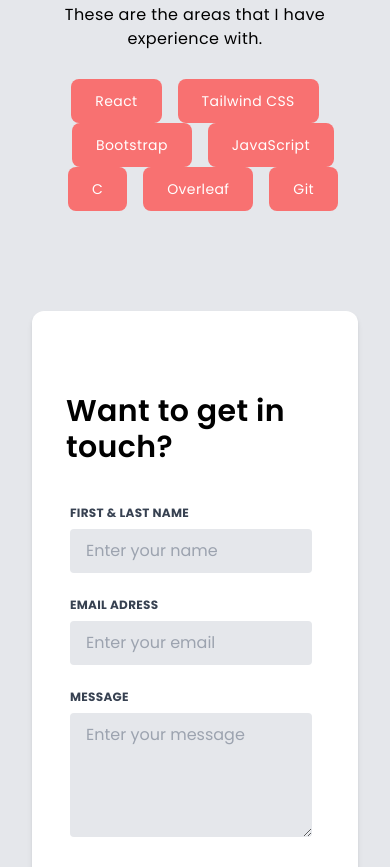
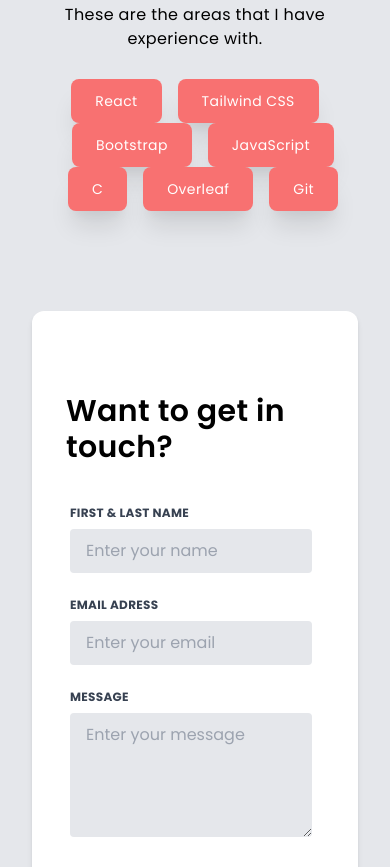
Before and after one commit to sebastianlivoni/personal-website, a React (Create React App) app: page /about in a window 390 px wide. Shown: the part 4160-5027 px from the top of the page. Built offline with nearby package versions, Linux system fonts and the light colour scheme.

Commit message:
added box-shadow to skills buttons and changed classes for timeline

```diff
--- a/src/components/skills/index.js
+++ b/src/components/skills/index.js
@@ -4,13 +4,13 @@ export default function Skills() {
       <h1 className="text-center text-3xl font-bold mt-10">Programming Skills</h1>
       <p className="my-7 text-center" >These are the areas that I have experience with.</p>
       <div className="flex flex-wrap justify-center space-x-4">
-        <p className="px-6 py-3 bg-red-400 hover:bg-red-500 cursor-pointer rounded-lg text-sm text-white">React</p>
-        <p className="px-6 py-3 bg-red-400 hover:bg-red-500 cursor-pointer rounded-lg text-sm text-white">Tailwind CSS</p>
-        <p className="px-6 py-3 bg-red-400 hover:bg-red-500 cursor-pointer rounded-lg text-sm text-white">Bootstrap</p>
-        <p className="px-6 py-3 bg-red-400 hover:bg-red-500 cursor-pointer rounded-lg text-sm text-white">JavaScript</p>
-        <p className="px-6 py-3 bg-red-400 hover:bg-red-500 cursor-pointer rounded-lg text-sm text-white">C</p>
-        <p className="px-6 py-3 bg-red-400 hover:bg-red-500 cursor-pointer rounded-lg text-sm text-white">Overleaf</p>
-        <p className="px-6 py-3 bg-red-400 hover:bg-red-500 cursor-pointer rounded-lg text-sm text-white">Git</p>
+        <p className="shadow-xl px-6 py-3 bg-red-400 hover:bg-red-500 cursor-pointer rounded-lg text-sm text-white">React</p>
+        <p className="shadow-xl px-6 py-3 bg-red-400 hover:bg-red-500 cursor-pointer rounded-lg text-sm text-white">Tailwind CSS</p>
+        <p className="shadow-xl px-6 py-3 bg-red-400 hover:bg-red-500 cursor-pointer rounded-lg text-sm text-white">Bootstrap</p>
+        <p className="shadow-xl px-6 py-3 bg-red-400 hover:bg-red-500 cursor-pointer rounded-lg text-sm text-white">JavaScript</p>
+        <p className="shadow-xl px-6 py-3 bg-red-400 hover:bg-red-500 cursor-pointer rounded-lg text-sm text-white">C</p>
+        <p className="shadow-xl px-6 py-3 bg-red-400 hover:bg-red-500 cursor-pointer rounded-lg text-sm text-white">Overleaf</p>
+        <p className="shadow-xl px-6 py-3 bg-red-400 hover:bg-red-500 cursor-pointer rounded-lg text-sm text-white">Git</p>
       </div>
       {/*<div className="bg-red-200 w-full h-96 mt-8 flex space-x-5">
         <div className="bg-red-500 h-full w-14">
--- a/src/components/timeline/index.js
+++ b/src/components/timeline/index.js
@@ -7,7 +7,7 @@ export default function TimeLine() {
           <h1 className="text-center mb-8 font-bold text-xl">Education</h1>
           <div className="border-2-2 absolute border-opacity-20 border-gray-700 dark:border-gray-500 h-full border" style={{left: "50%"}}></div>
           <div className="mb-8 flex justify-between items-center w-full right-timeline">
-            <div className="order-1 w-4/12"></div>
+            <div className="order-1 w-5/12"></div>
             <div className="z-20 flex items-center order-1 bg-gray-800 dark:bg-gray-700 shadow-xl w-20 lg:w-32 h-8 rounded-full">
               <h1 className="mx-auto font-semibold text-xs lg:text-lg text-white">2007-2017</h1>
             </div>
@@ -18,7 +18,7 @@ export default function TimeLine() {
           </div>
 
           <div className="mb-8 flex justify-between flex-row-reverse items-center w-full left-timeline">
-            <div className="order-1 w-4/12"></div>
+            <div className="order-1 w-5/12"></div>
             <div className="z-20 flex items-center order-1 bg-gray-800 dark:bg-gray-700 shadow-xl w-20 lg:w-32 h-8 rounded-full">
               <h1 className="mx-auto text-white font-semibold text-xs lg:text-lg">2017-2018</h1>
             </div>
@@ -29,9 +29,9 @@ export default function TimeLine() {
           </div>
 
           <div className="mb-8 flex justify-between items-center w-full right-timeline">
-            <div className="order-1 w-4/12"></div>
+            <div className="order-1 w-5/12"></div>
             <div className="z-20 flex items-center order-1 bg-gray-800 dark:bg-gray-700 shadow-xl w-20 lg:w-32 h-8 rounded-full">
-              <h1 className="mx-auto font-semibold text-xs lg:text-xl text-white">2018-2021</h1>
+              <h1 className="mx-auto text-white font-semibold text-xs lg:text-lg">2018-2021</h1>
             </div>
             <div className="order-1 bg-custom-dark-gray-2 rounded-xl shadow-xl w-4/12 lg:w-5/12 px-6 py-4">
               <h3 className="mb-3 font-bold text-white text-sm lg:text-xl">Aalborg Business College, Turøgade</h3>
@@ -40,7 +40,7 @@ export default function TimeLine() {
           </div>
 
           <div className="mb-8 flex justify-between flex-row-reverse items-center w-full left-timeline">
-            <div className="order-1 w-4/12"></div>
+            <div className="order-1 w-5/12"></div>
             <div className="z-20 flex items-center order-1 bg-gray-800 dark:bg-gray-700 shadow-xl w-20 lg:w-32 h-8 rounded-full">
               <h1 className="mx-auto text-white font-semibold text-xs lg:text-lg">2021-2026</h1>
             </div>
@@ -67,7 +67,7 @@ export default function TimeLine() {
           </div>*/}
 
           <div className="mb-8 flex justify-between flex-row-reverse items-center w-full left-timeline">
-            <div className="order-1 w-4/12"></div>
+            <div className="order-1 w-5/12"></div>
             <div className="z-20 flex items-center order-1 bg-gray-800 dark:bg-gray-700 shadow-xl w-20 lg:w-32 h-8 rounded-full">
               <h1 className="mx-auto text-white font-semibold text-xs lg:text-lg">xxxx-xxxx</h1>
             </div>
```
